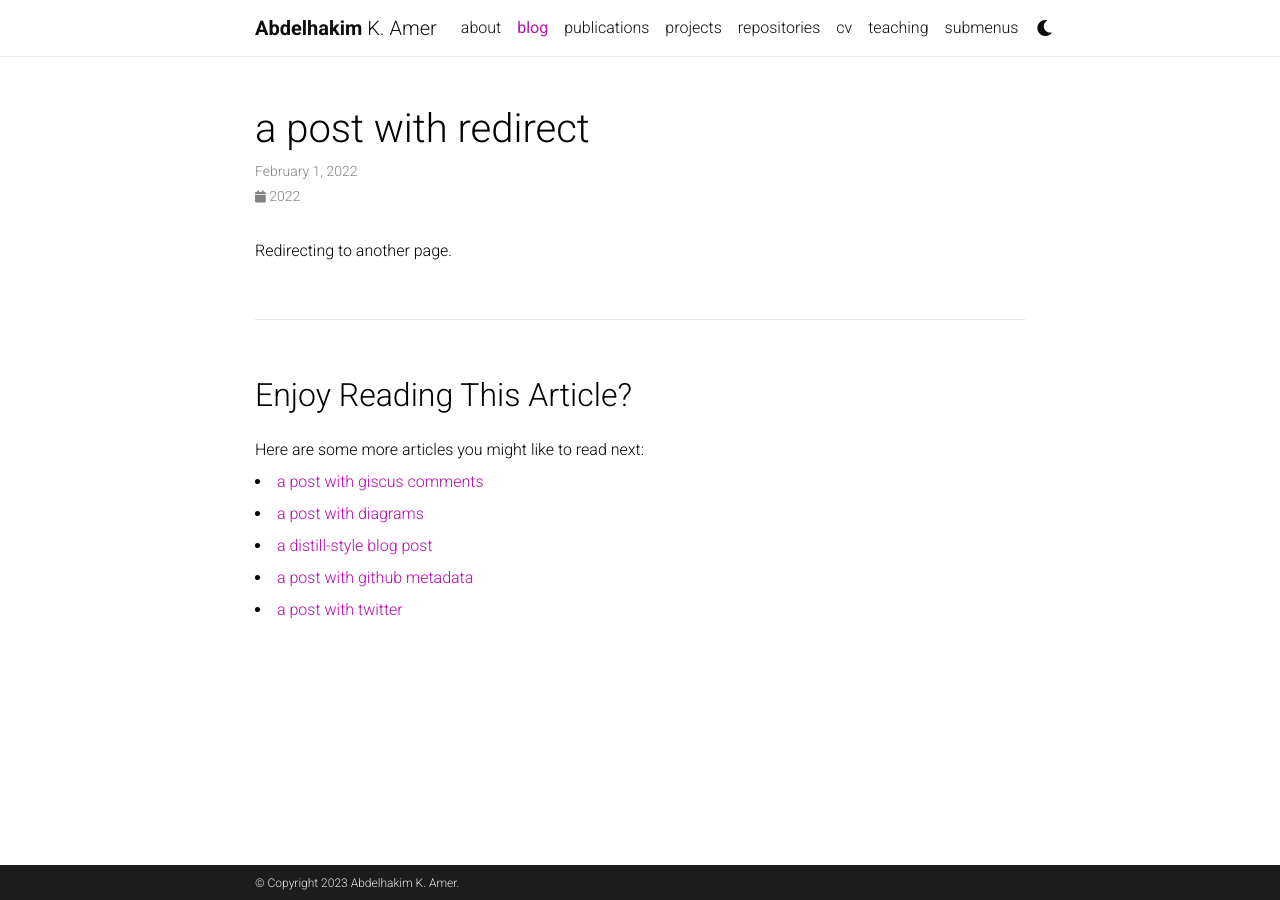
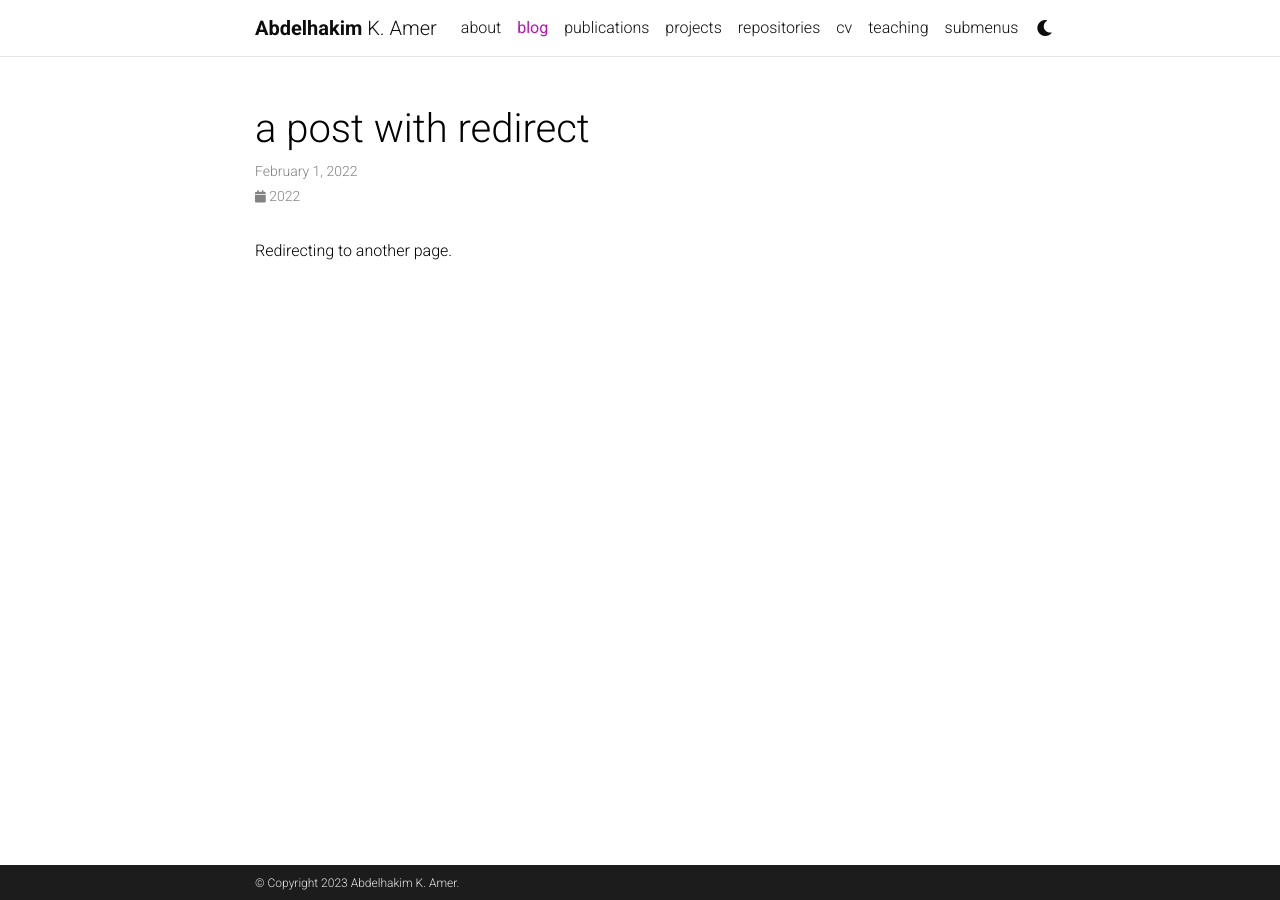
Before and after one commit to abdelhakim96/abdelhakim96.github.io, a Jekyll site: the page built from _posts/2022-02-01-redirect.md, in a window 1280 px wide. Built offline with Jekyll 4.4.1, drawn with Linux system fonts in a browser that asks for light colours; comment, search, counter and statistics services are not loaded; a style sheet for code colours, icons or effects is not loaded.

Commit message:
edited blog

```diff
--- a/_config.yml
+++ b/_config.yml
@@ -126,7 +126,7 @@
   enabled: true
 
 related_blog_posts:
-  enabled: true
+  enabled: false
   max_related: 5
 
 # Giscus comments (RECOMMENDED)
@@ -162,19 +162,19 @@
   news:
     defaults:
       layout: post
-    output: true
+    output: false
     permalink: /news/:path/
   projects:
-    output: true
+    output: false
     permalink: /projects/:path/
 
 news:
-  enabled: true
+  enabled: false
   scrollable: true # adds a vertical scroll bar if there are more than 3 news items
   limit: 5 # leave blank to include all the news in the `_news` folder
 
 latest_posts:
-  enabled: true
+  enabled: false
   scrollable: true # adds a vertical scroll bar if there are more than 3 new posts items
   limit: 3 # leave blank to include all the blog posts
 
@@ -253,7 +253,7 @@
     tag: '/blog/tag/:name/'
     category: '/blog/category/:name/'
 
-display_tags: ['formatting', 'images', 'links', 'math', 'code'] # this tags will be dispalyed on the front page of your blog
+display_tags: [] # this tags will be dispalyed on the front page of your blog
 
 # -----------------------------------------------------------------------------
 # Jekyll Scholar
```
